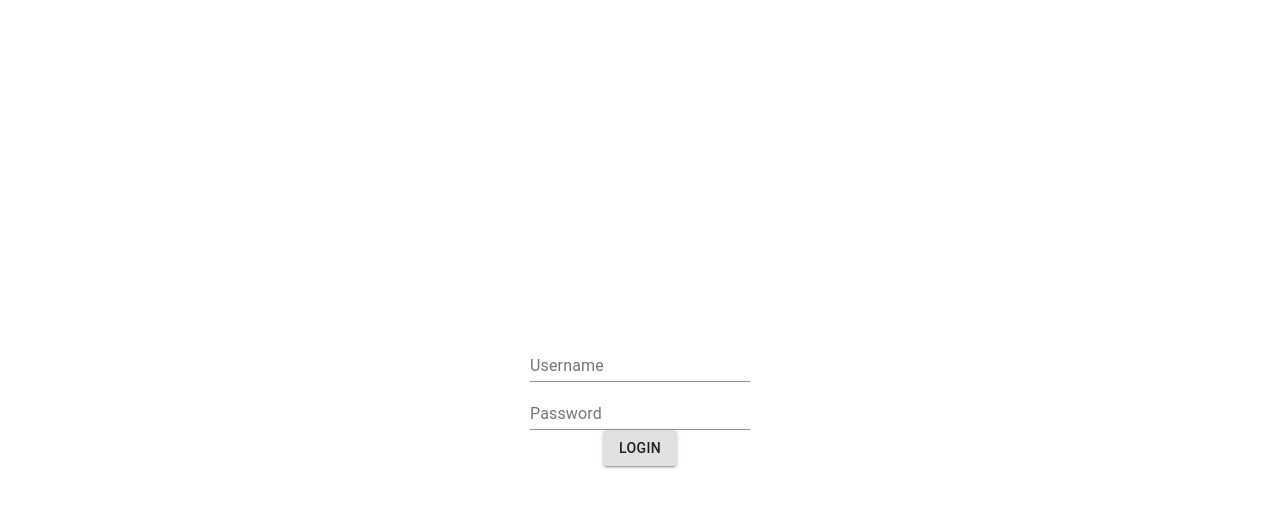
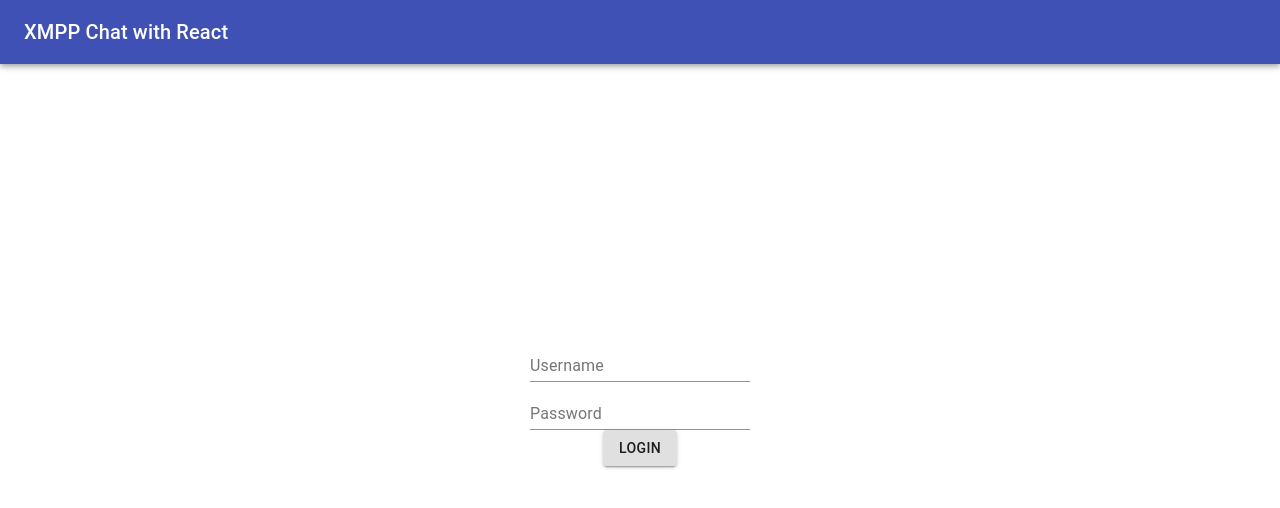
Before and after one commit to tuliooassis/react-chat, a React (Create React App) app: page /login in a window 1280 px wide. Shown: the top 508 px of the page. Built offline with nearby package versions, Linux system fonts and the light colour scheme; no server answers.

Commit message:
feat: add header with logout button

```diff
--- a/src/App.js
+++ b/src/App.js
@@ -9,11 +9,13 @@ import { Divider } from '@material-ui/core'
 import { AuthenticatedUserProvider } from './providers/AuthenticatedUserProvider'
 import { AuthRoute } from './routers/AuthRoute'
 import { LogoutButton } from './components/LogoutButton'
+import { Header } from './containers/Header'
 
 const App = () => {
   return (
     <div className="App">
       <AuthenticatedUserProvider>
+        <Header>
           <BrowserRouter>
             <Switch>
               <Route path="/login">
@@ -31,6 +33,7 @@ const App = () => {
               </AuthRoute>
             </Switch>
           </BrowserRouter>
+        </Header>
       </AuthenticatedUserProvider>
     </div>
   )
--- a/src/components/LogoutButton.js
+++ b/src/components/LogoutButton.js
@@ -5,5 +5,5 @@ import { AuthenticatedUserContext } from '../contexts/AuthenticatedUserContext'
 export const LogoutButton = () => {
   const { logout } = useContext(AuthenticatedUserContext)
 
-  return <Button variant="contained" onClick={logout}>Logout</Button>
+  return <Button color="inherit" onClick={logout}>Logout</Button>
 }
--- /dev/null
+++ b/src/containers/Header.js
@@ -0,0 +1,35 @@
+import React, { useContext } from 'react'
+import PropTypes from 'prop-types'
+import { AppBar, makeStyles, Toolbar, Typography } from '@material-ui/core'
+import { AuthenticatedUserContext } from '../contexts/AuthenticatedUserContext'
+import { LogoutButton } from '../components/LogoutButton'
+
+const useStyles = makeStyles((theme) => ({
+  root: {
+    flexGrow: 1
+  },
+  title: {
+    flexGrow: 1
+  }
+}))
+
+export const Header = ({ children }) => {
+  const classes = useStyles()
+  const { isAuthenticated } = useContext(AuthenticatedUserContext)
+
+  return <div className={classes.root}>
+    <AppBar position="absolute">
+      <Toolbar>
+        <Typography variant="h6" className={classes.title}>
+          XMPP Chat with React
+        </Typography>
+        { isAuthenticated && <LogoutButton /> }
+      </Toolbar>
+    </AppBar>
+    { children }
+  </div>
+}
+
+Header.propTypes = {
+  children: PropTypes.any
+}
```
Lines whose indentation alone changed are shown as unchanged.
